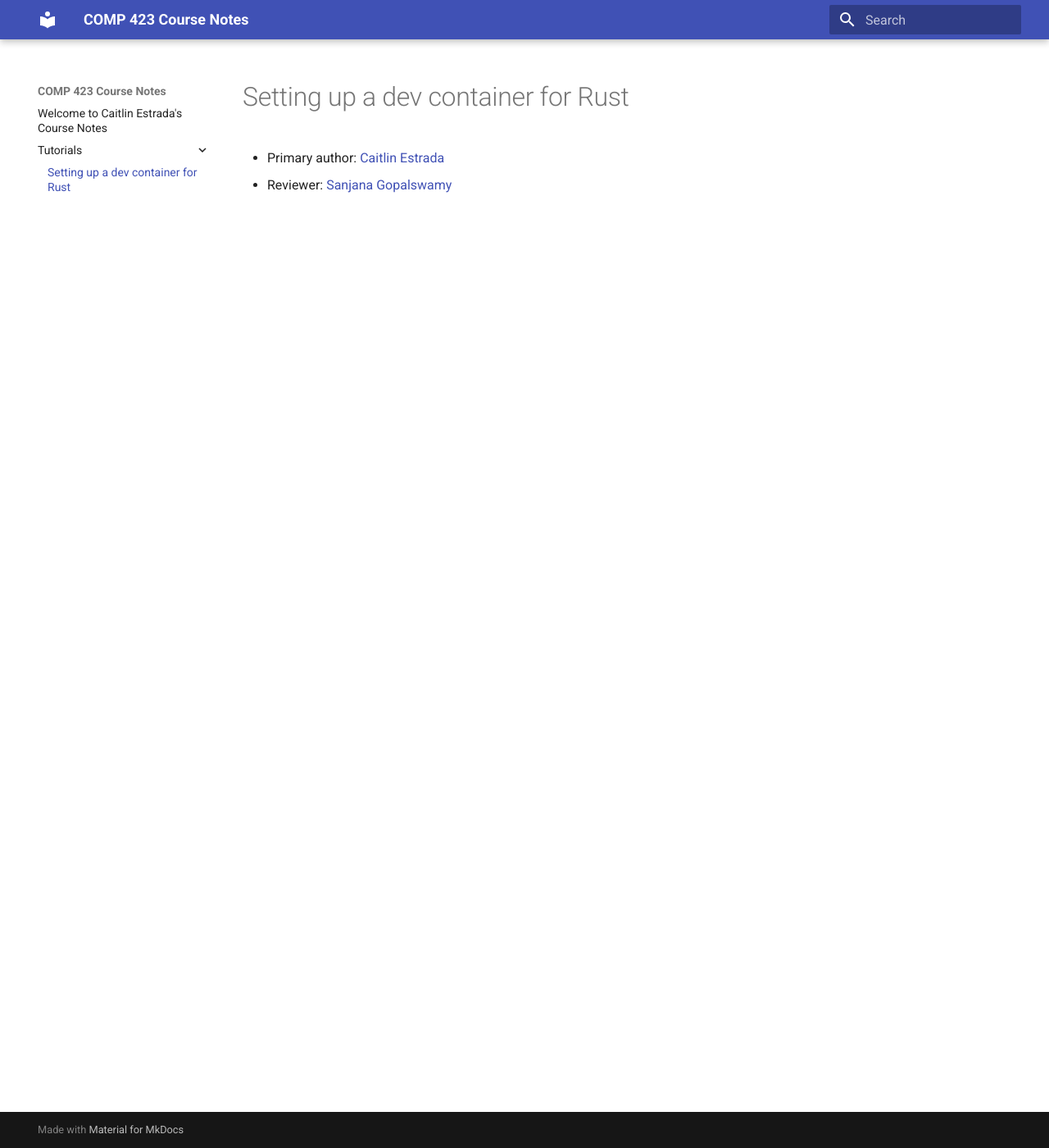
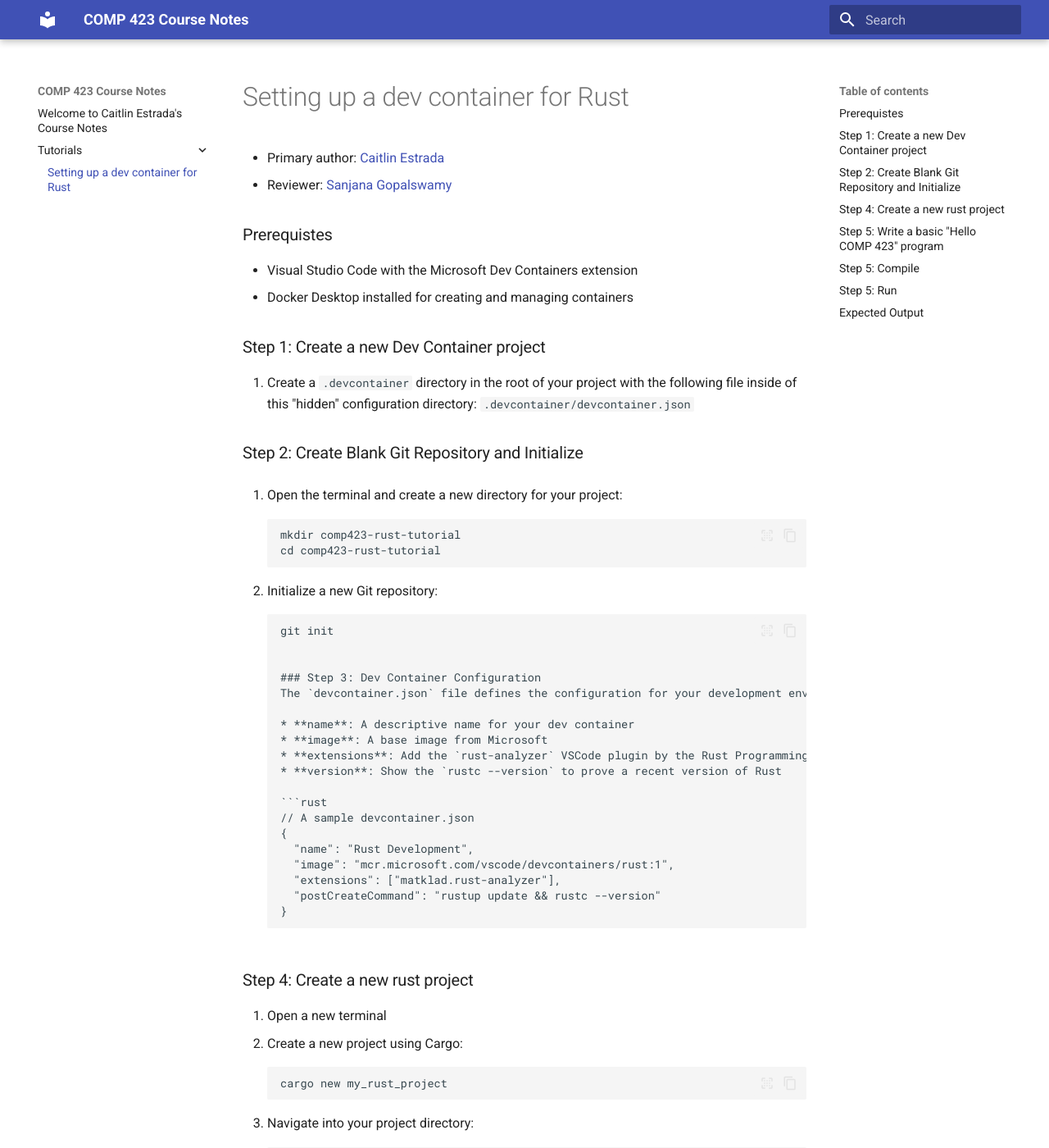
Before and after one commit to caitlinestrada27/comp423-course-notes, an MkDocs documentation site: the page built from docs/tutorials/rust-setup.md, in a window 1280 px wide and 1400 px high. Shown: the whole window at 82% size. Built offline with MkDocs 1.6.1 and Material for MkDocs 9.7.7, drawn with Linux system fonts in a browser that asks for light colours; some of the changed text lies outside the part shown.

Commit message:
Rust tutorial for review

````diff
--- a/docs/tutorials/rust-setup.md
+++ b/docs/tutorials/rust-setup.md
@@ -1,4 +1,79 @@
 # Setting up a dev container for Rust
 
 * Primary author: [Caitlin Estrada](https://github.com/caitlinestrada27)
-* Reviewer: [Sanjana Gopalswamy](https://https://github.com/sgopal08)
+* Reviewer: [Sanjana Gopalswamy](https://github.com/sgopal08)
+
+### Prerequistes
+* Visual Studio Code with the Microsoft Dev Containers extension
+* Docker Desktop installed for creating and managing containers
+
+### Step 1: Create a new Dev Container project
+1. Create a `.devcontainer` directory in the root of your project with the following file inside of this "hidden" configuration directory: `.devcontainer/devcontainer.json`
+
+### Step 2: Create Blank Git Repository and Initialize
+1. Open the terminal and create a new directory for your project:
+```
+mkdir comp423-rust-tutorial
+cd comp423-rust-tutorial
+```
+
+2. Initialize a new Git repository:
+```
+git init
+
+
+### Step 3: Dev Container Configuration
+The `devcontainer.json` file defines the configuration for your development environment. Here, we're specifying the following:
+
+* **name**: A descriptive name for your dev container
+* **image**: A base image from Microsoft
+* **extensions**: Add the `rust-analyzer` VSCode plugin by the Rust Programming Language Group
+* **version**: Show the `rustc --version` to prove a recent version of Rust
+
+```rust
+// A sample devcontainer.json
+{
+  "name": "Rust Development",
+  "image": "mcr.microsoft.com/vscode/devcontainers/rust:1",
+  "extensions": ["matklad.rust-analyzer"],
+  "postCreateCommand": "rustup update && rustc --version"
+}
+```
+
+### Step 4: Create a new rust project
+1. Open a new terminal
+2. Create a new project using Cargo:
+```
+cargo new my_rust_project
+```
+3. Navigate into your project directory:
+```
+cd my_rust_project
+```
+
+### Step 5: Write a basic "Hello COMP 423" program
+```rust
+// A simple Rust code block to print "Hello, COMP423!"
+fn main() {
+    println!("Hello, COMP423!");
+}
+```
+
+### Step 5: Compile
+Build your project using Cargo:
+```
+cargo build
+```
+
+### Step 5: Run
+Run the project using Cargo:
+```
+cargo run
+```
+
+### Expected Output
+```
+Hello COMP423!
+```
+!!! bug
+    Verify that this is your output to ensure you followed the tutorial correctly!
````
